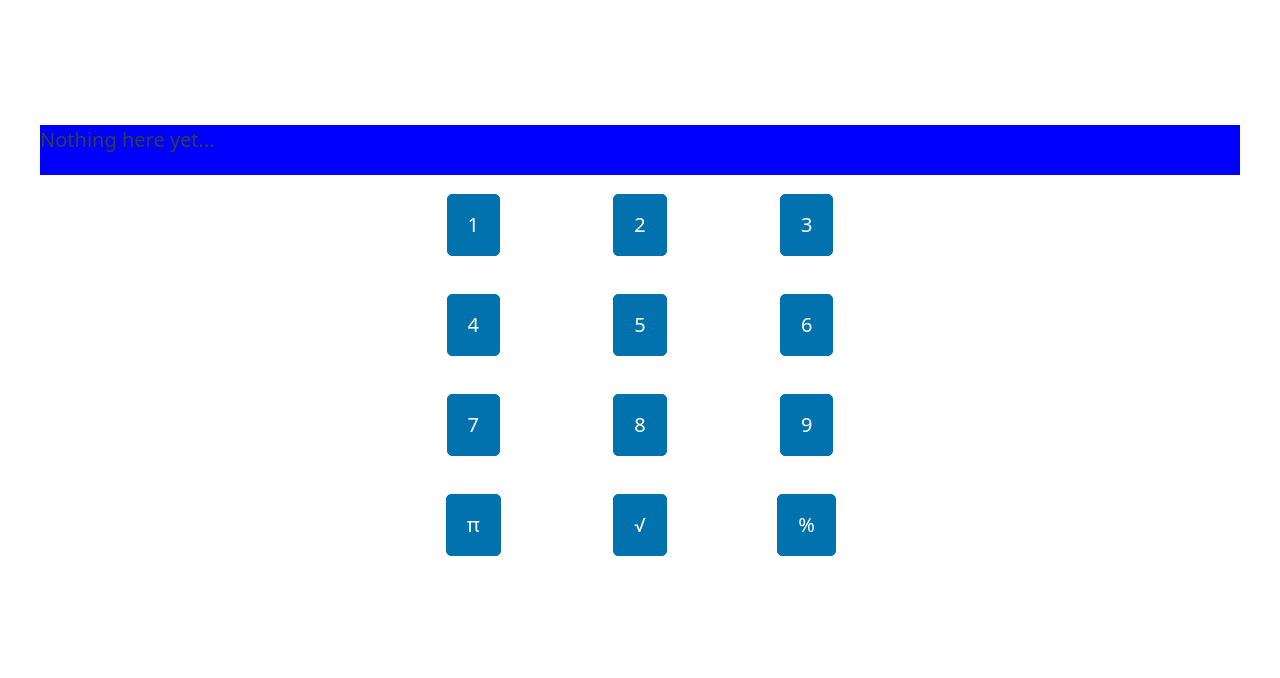
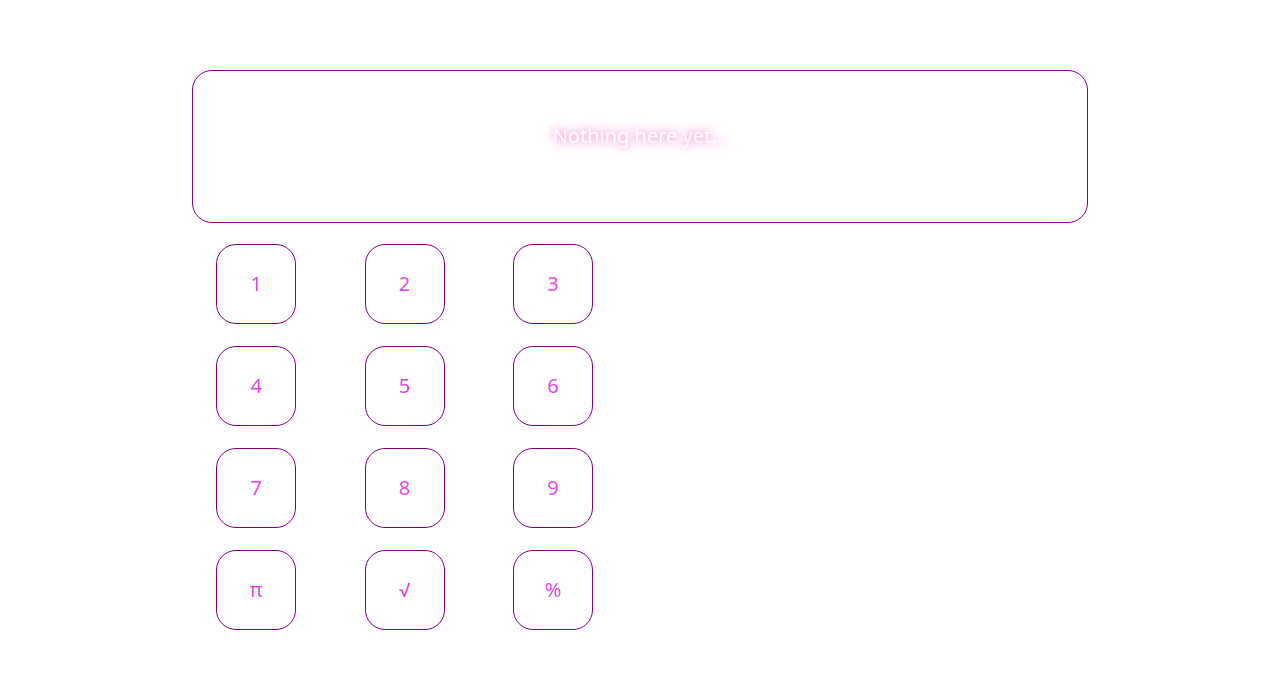
Before and after one commit to xav-png/makerspace-w2025, a website: page calculator/index.html in a window 1280 px wide. Drawn offline with nearby package versions, Linux system fonts and the light colour scheme.

Commit message:
Created basic calculator design & added support for appeding text.

```diff
--- a/calculator/index.html
+++ b/calculator/index.html
@@ -15,9 +15,15 @@
 </head>
 <body>
 
-    <div class="calculate container">
+    <nav>
+        <li>
+            <ul></ul>
+        </li>
+    </nav>
+
+    <div class="calculate container-fluid">
         <div class="output-container container">
-                <p class="output">Nothing here yet...</p>
+                <p class="output container"><span class="blank">Nothing here yet...</span></p>
         </div>
         <div class="buttons container">
             <div class="one">
--- a/calculator/scripts.js
+++ b/calculator/scripts.js
@@ -9,6 +9,7 @@ const eight = document.querySelector('.eight');
 const nine = document.querySelector('.nine');
 
 const output = document.querySelector('.output');
+const blank = document.querySelector('.blank');
 
     const buttons = [
         {
@@ -51,7 +52,8 @@ const output = document.querySelector('.output');
 
  for (let i = 0; i < buttons.length; i++) {
     buttons[i].domElement.addEventListener('click', function() {
-    output.innerHTML = buttons[i].value;
+        blank.innerHTML = "";
+        output.append(buttons[i].value);
 });
 }
 
--- a/calculator/styles.css
+++ b/calculator/styles.css
@@ -14,15 +14,45 @@ body {
 }
 
 .output-container {
-    background-color: blue !important;
+    display: flex;
+    align-items: center;
+    justify-content: center;
+    border: solid 1px purple;
+    border-radius: 1rem;
+    height: 10rem !important;
+    width: 70vw !important;
+    text-align: center;
+    padding: 1rem !important;
 
+}
+
+.output {
+    text-shadow: 0 0 10px rgba(242, 78, 193, 1), 2px 2px 2px rgba(255,255,255,0) !important;
+    color: white;
 }
 
 .buttons {
     display: grid;
-    grid-template-rows: repeat(5, 1fr) !important;
-    grid-template-columns: repeat(3, 1fr) !important;
+    grid-template-rows: repeat(5, 0.15fr) !important;
+    grid-template-columns: repeat(3, 0.15fr) !important;
     place-items: center;
-    height: 25rem !important;
-    width: 25rem !important;
+    height: 70vw !important;
+    width: 70vw !important;
+    margin-top: 1rem !important;
+    gap: 1rem;
 }
+
+button {
+    background-color: rgba(128, 0, 128, 0) !important;
+    border-color: purple !important;
+    color: rgb(232, 66, 232) !important;
+    height: 4rem !important;
+    width: 4rem !important;
+    border-radius: 1rem !important;
+}
+
+button:hover {
+    background-color: purple !important;
+    border-color: rgb(232, 66, 232) !important;
+    color: rgba(255, 255, 255, 0.679) !important;
+}
```
